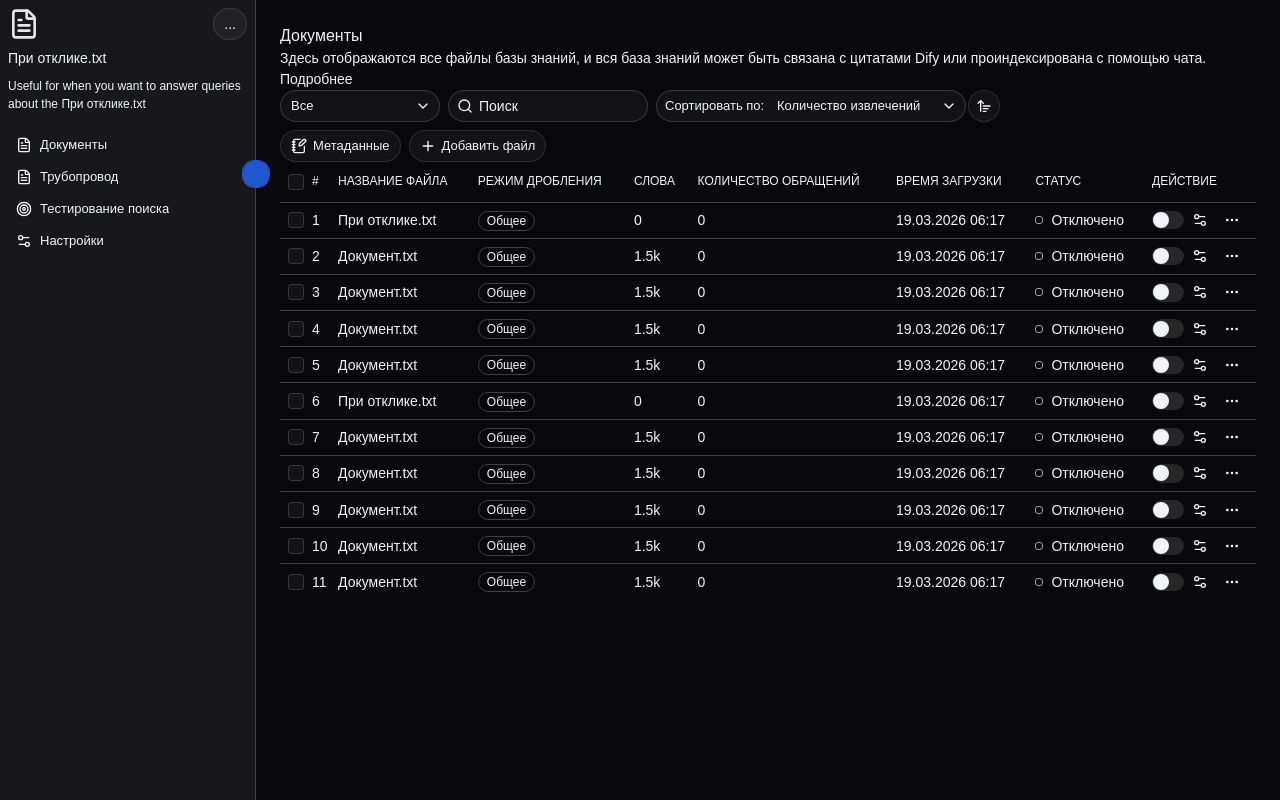
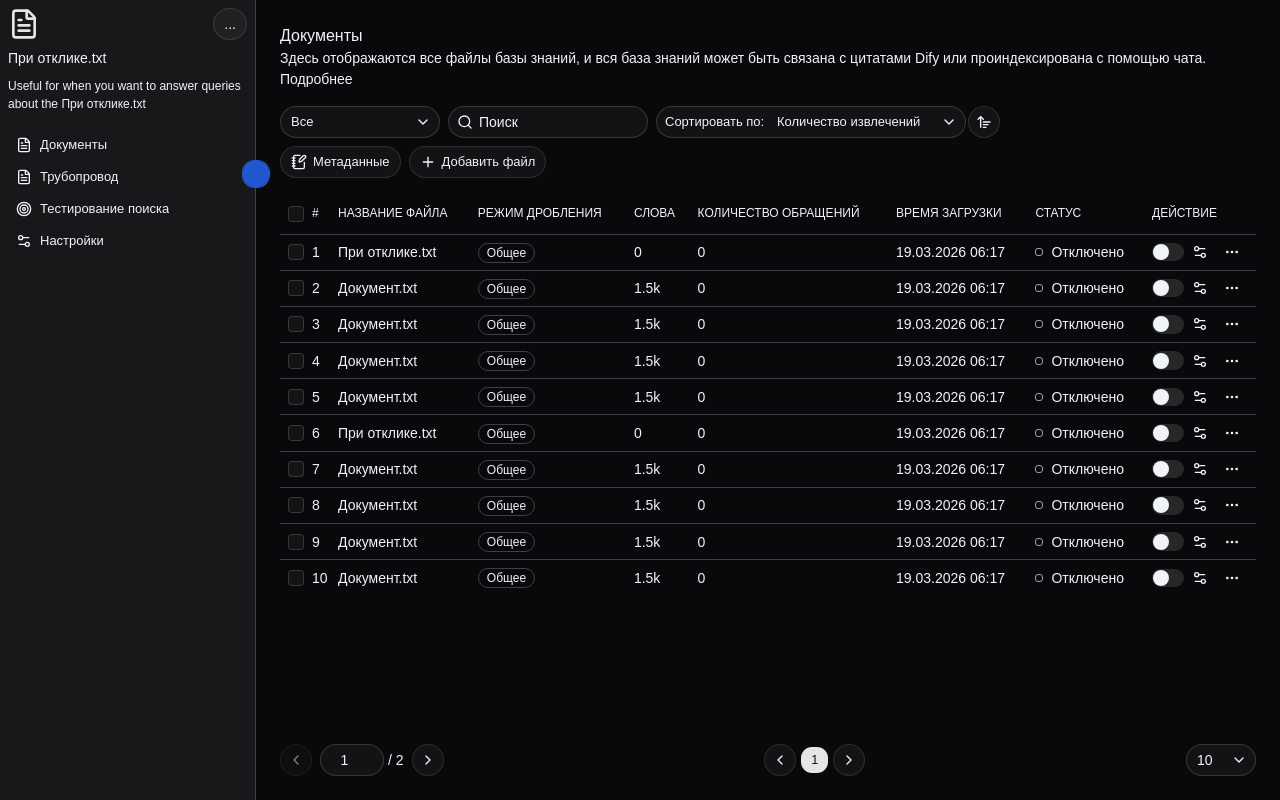
Before and after one commit to lilusia-li/ER-GPT, a React (Vite) app: page / in a window 1280 px wide. Built offline with nearby package versions, Linux system fonts and the light colour scheme.

Commit message:
feat: add custom pagination

```diff
--- /dev/null
+++ b/src/components/CustomPagination.jsx
@@ -0,0 +1,92 @@
+import { Button } from "@/components/ui/button";
+import { Input } from "@/components/ui/input";
+import {
+  Select,
+  SelectContent,
+  SelectItem,
+  SelectTrigger,
+  SelectValue,
+} from "@/components/ui/select";
+import { ChevronLeft, ChevronRight } from "lucide-react";
+
+const CustomPagination = (props) => {
+  const { totalItems, pageSize, currentPage, onPageChange, onPageSizeChange } =
+    props;
+
+  const totalPages = Math.ceil(totalItems / pageSize);
+
+  return (
+    <div className="flex items-center justify-between mt-4">
+      {/* Навигация с вводом страницы */}
+      <div className="flex items-center gap-2">
+        <Button
+          variant="outline"
+          size="icon"
+          onClick={() => onPageChange((p) => Math.max(1, p - 1))}
+          disabled={currentPage === 1}
+        >
+          <ChevronLeft className="h-4 w-4" />
+        </Button>
+
+        <div className="flex items-center gap-1">
+          <Input
+            type="number"
+            value={currentPage}
+            onChange={(e) => onPageChange(Number(e.target.value))}
+            className="w-16 text-center"
+            min={1}
+            max={totalPages}
+          />
+          <span className="text-sm">/ {totalPages}</span>
+        </div>
+
+        <Button
+          variant="outline"
+          size="icon"
+          onClick={() => onPageChange((p) => Math.min(totalPages, p + 1))}
+          disabled={currentPage === totalPages}
+        >
+          <ChevronRight className="h-4 w-4" />
+        </Button>
+      </div>
+
+      {/* Стандартная пагинация */}
+      <div className="flex items-center gap-1">
+        <Button
+          variant="outline"
+          size="icon"
+          onClick={() => onPageChange((p) => Math.max(1, p - 1))}
+        >
+          <ChevronLeft className="h-4 w-4" />
+        </Button>
+        <Button variant="default" size="sm">
+          {currentPage}
+        </Button>
+        <Button
+          variant="outline"
+          size="icon"
+          onClick={() => onPageChange((p) => Math.min(totalPages, p + 1))}
+        >
+          <ChevronRight className="h-4 w-4" />
+        </Button>
+      </div>
+
+      {/* Выбор количества на странице */}
+      <Select
+        value={String(pageSize)}
+        onValueChange={(v) => onPageSizeChange(Number(v))}
+      >
+        <SelectTrigger className="w-[70px]">
+          <SelectValue />
+        </SelectTrigger>
+        <SelectContent position="popper">
+          <SelectItem value="10">10</SelectItem>
+          <SelectItem value="25">25</SelectItem>
+          <SelectItem value="50">50</SelectItem>
+        </SelectContent>
+      </Select>
+    </div>
+  );
+};
+
+export default CustomPagination;
--- /dev/null
+++ b/src/components/ui/pagination.jsx
@@ -0,0 +1,121 @@
+import * as React from "react"
+
+import { cn } from "@/lib/utils"
+import { Button } from "@/components/ui/button"
+import { ChevronLeftIcon, ChevronRightIcon, MoreHorizontalIcon } from "lucide-react"
+
+function Pagination({
+  className,
+  ...props
+}) {
+  return (
+    <nav
+      role="navigation"
+      aria-label="pagination"
+      data-slot="pagination"
+      className={cn("mx-auto flex w-full justify-center", className)}
+      {...props} />
+  );
+}
+
+function PaginationContent({
+  className,
+  ...props
+}) {
+  return (
+    <ul
+      data-slot="pagination-content"
+      className={cn("flex items-center gap-0.5", className)}
+      {...props} />
+  );
+}
+
+function PaginationItem({
+  ...props
+}) {
+  return <li data-slot="pagination-item" {...props} />;
+}
+
+function PaginationLink({
+  className,
+  isActive,
+  size = "icon",
+  ...props
+}) {
+  return (
+    <Button
+      asChild
+      variant={isActive ? "outline" : "ghost"}
+      size={size}
+      className={cn(className)}>
+      <a
+        aria-current={isActive ? "page" : undefined}
+        data-slot="pagination-link"
+        data-active={isActive}
+        {...props} />
+    </Button>
+  );
+}
+
+function PaginationPrevious({
+  className,
+  text = "Previous",
+  ...props
+}) {
+  return (
+    <PaginationLink
+      aria-label="Go to previous page"
+      size="default"
+      className={cn("pl-1.5!", className)}
+      {...props}>
+      <ChevronLeftIcon data-icon="inline-start" />
+      <span className="hidden sm:block">{text}</span>
+    </PaginationLink>
+  );
+}
+
+function PaginationNext({
+  className,
+  text = "Next",
+  ...props
+}) {
+  return (
+    <PaginationLink
+      aria-label="Go to next page"
+      size="default"
+      className={cn("pr-1.5!", className)}
+      {...props}>
+      <span className="hidden sm:block">{text}</span>
+      <ChevronRightIcon data-icon="inline-end" />
+    </PaginationLink>
+  );
+}
+
+function PaginationEllipsis({
+  className,
+  ...props
+}) {
+  return (
+    <span
+      aria-hidden
+      data-slot="pagination-ellipsis"
+      className={cn(
+        "flex size-8 items-center justify-center [&_svg:not([class*='size-'])]:size-4",
+        className
+      )}
+      {...props}>
+      <MoreHorizontalIcon />
+      <span className="sr-only">More pages</span>
+    </span>
+  );
+}
+
+export {
+  Pagination,
+  PaginationContent,
+  PaginationEllipsis,
+  PaginationItem,
+  PaginationLink,
+  PaginationNext,
+  PaginationPrevious,
+}
--- a/src/widgets/Documents.jsx
+++ b/src/widgets/Documents.jsx
@@ -39,6 +39,8 @@ import {
   MoreHorizontal,
   Settings2,
 } from "lucide-react";
+
+import CustomPagination from "@/components/CustomPagination.jsx";
 
 import { useState } from "react";
 
@@ -199,6 +201,15 @@ const Documents = () => {
     }));
   };
 
+  // Pagination
+  const [currentPage, setCurrentPage] = useState(1);
+  const [pageSize, setPageSize] = useState(10);
+
+  const startIndex = (currentPage - 1) * pageSize;
+  const endIndex = startIndex + pageSize;
+  const filteredFiles = [...files]; // Нужно сделать фильтрацию
+  const displayedFiles = filteredFiles.slice(startIndex, endIndex);
+
   return (
     <div className="flex flex-col h-full p-[1.5rem]">
       <h2 className="text-[1rem]">Документы</h2>
@@ -208,7 +219,7 @@ const Documents = () => {
         <a href="/">Подробнее</a>
       </p>
 
-      <div className="flex gap-[0.5rem] flex-wrap justify-between">
+      <div className="flex gap-[0.5rem] flex-wrap justify-between py-[1rem]">
         <div className="flex gap-[0.5rem] flex-wrap">
           <Select value={showBy} onValueChange={setShowBy}>
             <SelectTrigger className="w-[160px] text-[length:var(--font-size-base)]">
@@ -367,7 +378,7 @@ const Documents = () => {
             </TableRow>
           </TableHeader>
           <TableBody className="text-[0.875rem]">
-            {files.map((file) => (
+            {displayedFiles.map((file) => (
               <TableRow key={file.id} className="py-0">
                 <TableCell>
                   <div className="flex gap-[0.5rem] items-center">
@@ -424,6 +435,14 @@ const Documents = () => {
           </TableBody>
         </Table>
       </div>
+
+      <CustomPagination
+        totalItems={files.length}
+        pageSize={pageSize}
+        currentPage={currentPage}
+        onPageChange={setCurrentPage}
+        onPageSizeChange={setPageSize}
+      ></CustomPagination>
     </div>
   );
 };
```
